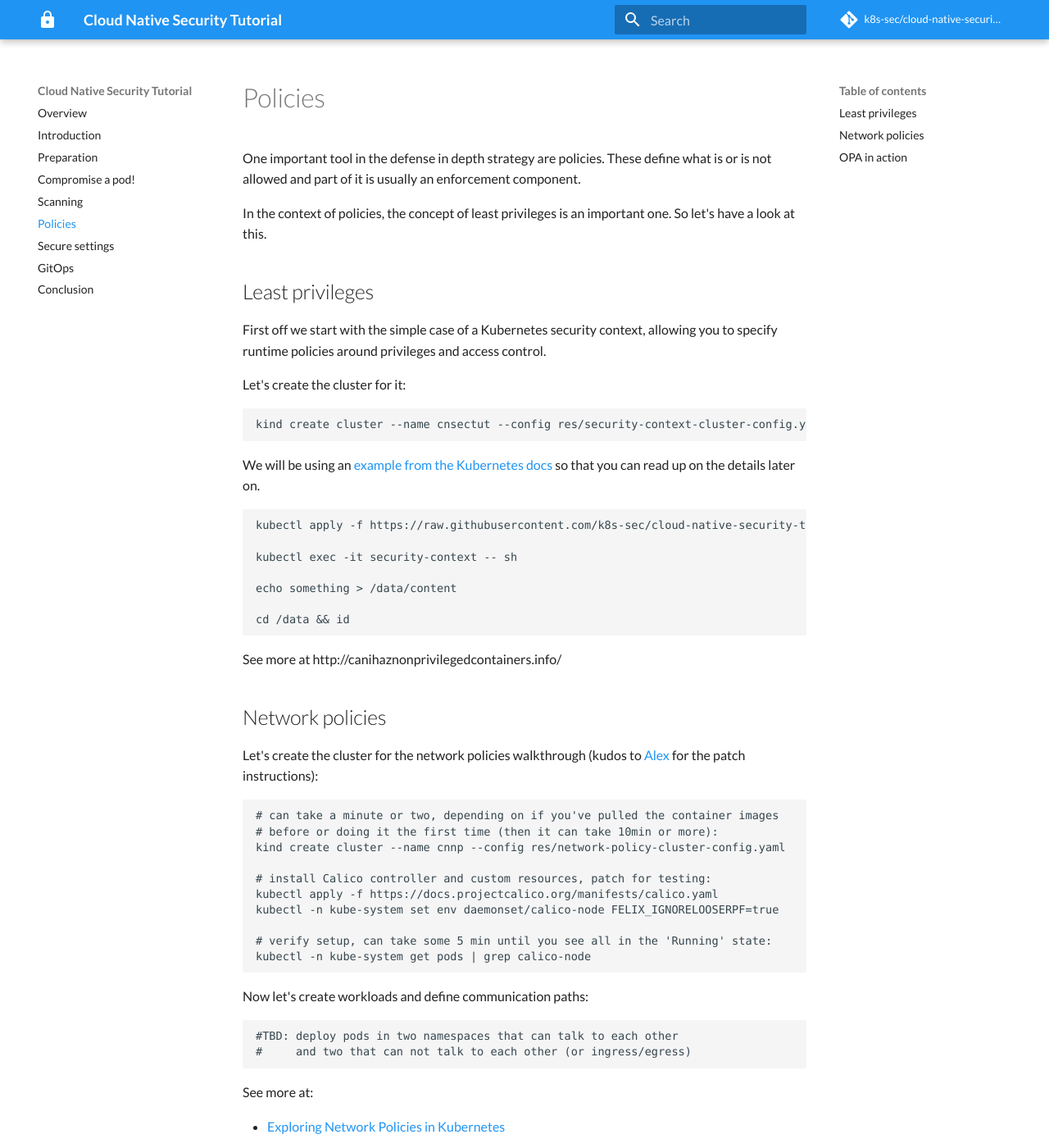
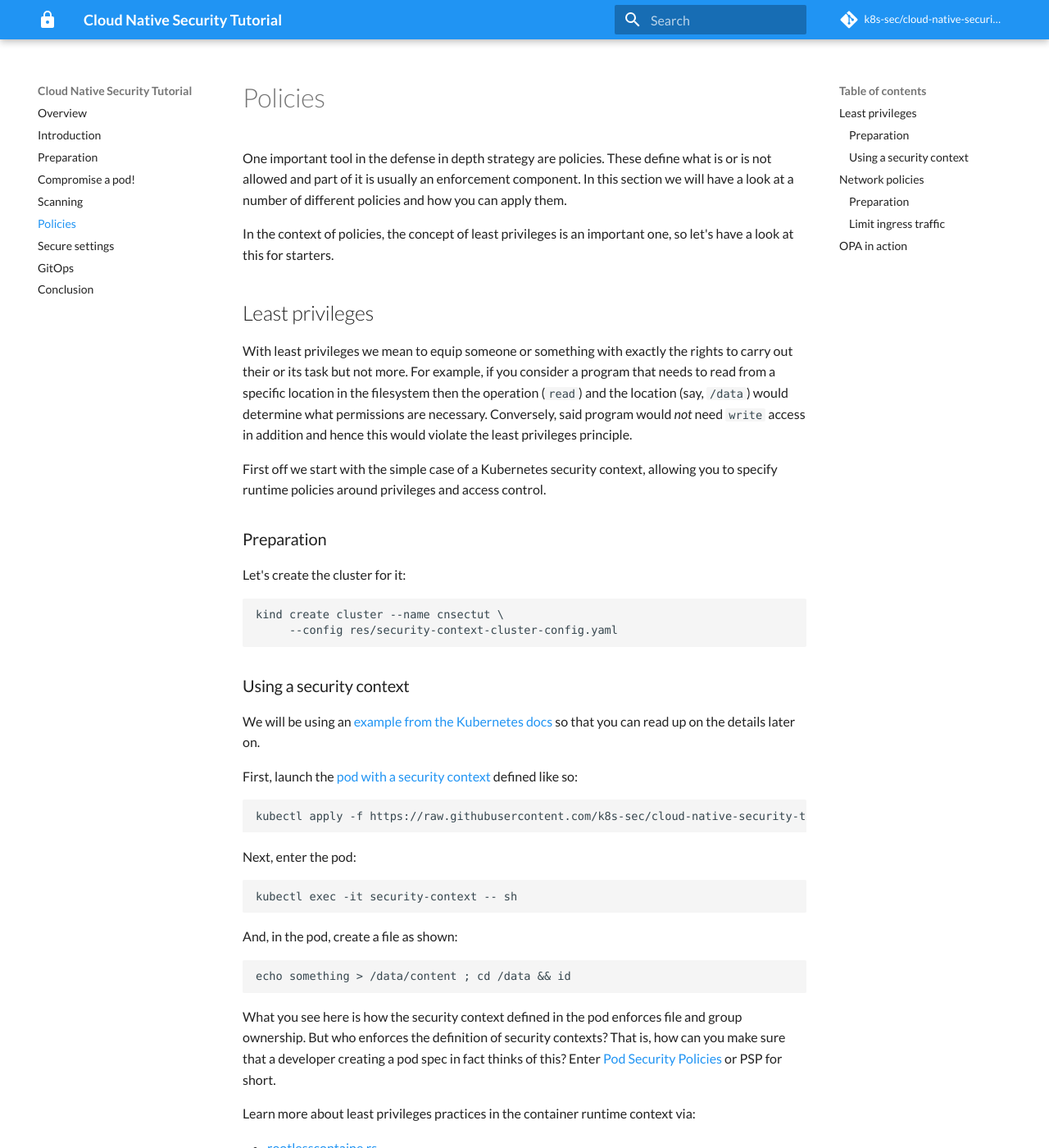
Before and after one commit to k8s-sec/cloud-native-security-tutorial, an MkDocs documentation site: the page built from docs/policies.md, in a window 1280 px wide and 1400 px high. Shown: the whole window at 82% size. Built offline with MkDocs 1.6.1 and Material for MkDocs 9.7.7, drawn with Linux system fonts in a browser that asks for light colours; some web fonts are replaced; comment, search, counter and statistics services are not loaded; some of the changed text lies outside the part shown.

Commit message:
advances NP section

````diff
--- a/docs/policies.md
+++ b/docs/policies.md
@@ -2,72 +2,140 @@
 
 One important tool in the defense in depth strategy are policies. These define
 what is or is not allowed and part of it is usually an enforcement component.
+In this section we will have a look at a number of different policies and how
+you can apply them.
 
-In the context of policies, the concept of least privileges is an important one.
-So let's have a look at this.
+In the context of policies, the concept of least privileges is an important one,
+so let's have a look at this for starters.
 
 ## Least privileges
+
+With least privileges we mean to equip someone or something with exactly the
+rights to carry out their or its task but not more. For example, if you consider
+a program that needs to read from a specific location in the filesystem then
+the operation (`read`) and the location (say, `/data`) would determine what
+permissions are necessary. Conversely, said program would _not_ need `write` access
+in addition and hence this would violate the least privileges principle.
 
 First off we start with the simple case of a Kubernetes security context,
 allowing you to specify runtime policies around privileges and access control.
 
+### Preparation
+
 Let's create the cluster for it:
 
 ```
-kind create cluster --name cnsectut --config res/security-context-cluster-config.yaml
+kind create cluster --name cnsectut \
+     --config res/security-context-cluster-config.yaml
 ```
+
+### Using a security context
 
 We will be using an [example from the Kubernetes docs](https://kubernetes.io/docs/tasks/configure-pod-container/security-context/)
 so that you can read up on the details later on.
 
+First, launch the [pod with a security context](https://github.com/k8s-sec/cloud-native-security-tutorial/blob/master/res/pod-security-context.yaml) defined like so:
+
 ```
 kubectl apply -f https://raw.githubusercontent.com/k8s-sec/cloud-native-security-tutorial/master/res/pod-security-context.yaml
+```
 
-kubectl exec -it security-context -- sh
-
-echo something > /data/content
-
-cd /data && id
+Next, enter the pod:
 
 ```
+kubectl exec -it security-context -- sh
+```
 
-See more at http://canihaznonprivilegedcontainers.info/
+And, in the pod, create a file as shown:
+
+```
+echo something > /data/content ; cd /data && id
+```
+
+What you see here is how the security context defined in the pod enforces file
+and group ownership. But who enforces the definition of security contexts? That
+is, how can you make sure that a developer creating a pod spec in fact thinks
+of this? Enter [Pod Security
+Policies](https://kubernetes.io/docs/concepts/policy/pod-security-policy/) or
+PSP for short.
+
+
+Learn more about least privileges practices in the container runtime context via:
+
+- [rootlesscontaine.rs](https://rootlesscontaine.rs/)
+- [canihaznonprivilegedcontainers.info](http://canihaznonprivilegedcontainers.info/)
+
+Clean up with `kind delete cluster --name cnsectut` when you're done exploring
+this topic.
 
 ## Network policies
 
-Let's create the cluster for the network policies walkthrough
+So runtime policies are fun, but not the only thing that matters: next up, we
+have a look at network policies. These kind of policies allow you to control
+the communication patterns in-cluster (between pods) and concerning the outside
+world (ingress and egress traffic):
+
+![Kubernetes networking overview](img/kube-networking.png)
+
+You might be surprised to learn that in Kubernetes by default all traffic
+(in-cluster and to/from the outside world) is allowed. That is, any pod can see
+and talk to any other pod by default as well as any connection to a pod running in your
+Kubernetes cluster.
+
+### Preparation
+
+Let's create the cluster for the network policies walkthrough.
+
+The following can take a minute or two, depending on if you've pulled the
+container images before or doing it the first time (then it can take 10min or more):
+
+```
+kind create cluster --name cnnp --config res/network-policy-cluster-config.yaml
+```
+
+Next, install the Calico controller and custom resources
+(this is the CNI plugin that allows us to enforce the network policies):
+
+```
+kubectl apply -f https://docs.projectcalico.org/manifests/calico.yaml
+```
+
+Then, we need to patch the setup due to the fact we're using `kind` here
 (kudos to [Alex](https://alexbrand.dev/post/creating-a-kind-cluster-with-calico-networking/)
 for the patch instructions):
 
 ```
-# can take a minute or two, depending on if you've pulled the container images
-# before or doing it the first time (then it can take 10min or more):
-kind create cluster --name cnnp --config res/network-policy-cluster-config.yaml
+kubectl -n kube-system set env daemonset/calico-node FELIX_IGNORELOOSERPF=true
+```
 
-# install Calico controller and custom resources, patch for testing:
-kubectl apply -f https://docs.projectcalico.org/manifests/calico.yaml
-kubectl -n kube-system set env daemonset/calico-node FELIX_IGNORELOOSERPF=true
+Now you can verify the setup, and note that it can take some 5 min until
+you see all pods in the `Running` state:
 
-# verify setup, can take some 5 min until you see all in the 'Running' state:
+```
 kubectl -n kube-system get pods | grep calico-node
 ```
 
-Now let's create workloads and define communication paths:
+### Limit ingress traffic
+
+Now let's create a workload and define communication paths:
 
 ```
 #TBD: deploy pods in two namespaces that can talk to each other
 #     and two that can not talk to each other (or ingress/egress)
 ```
 
-See more at:
+Learn more about network policies via:
 
 - [Exploring Network Policies in Kubernetes](https://banzaicloud.com/blog/network-policy/)
 - [Best Practices for Kubernetes Network Policies](https://medium.com/@tufin/best-practices-for-kubernetes-network-policies-2b643c4b1aa)
 - [Securing Kubernetes Cluster Networking](https://ahmet.im/blog/kubernetes-network-policy/)
 
+Clean up with `kind delete cluster --name cnnp` when you're done exploring
+this topic.
+
 ## OPA in action
 
-what is it
+The Open Policy Agent (OPA) project is a
 
 mini example via https://play.openpolicyagent.org/
 
````
Also changed, not shown: docs/img/kube-networking.png (added).
